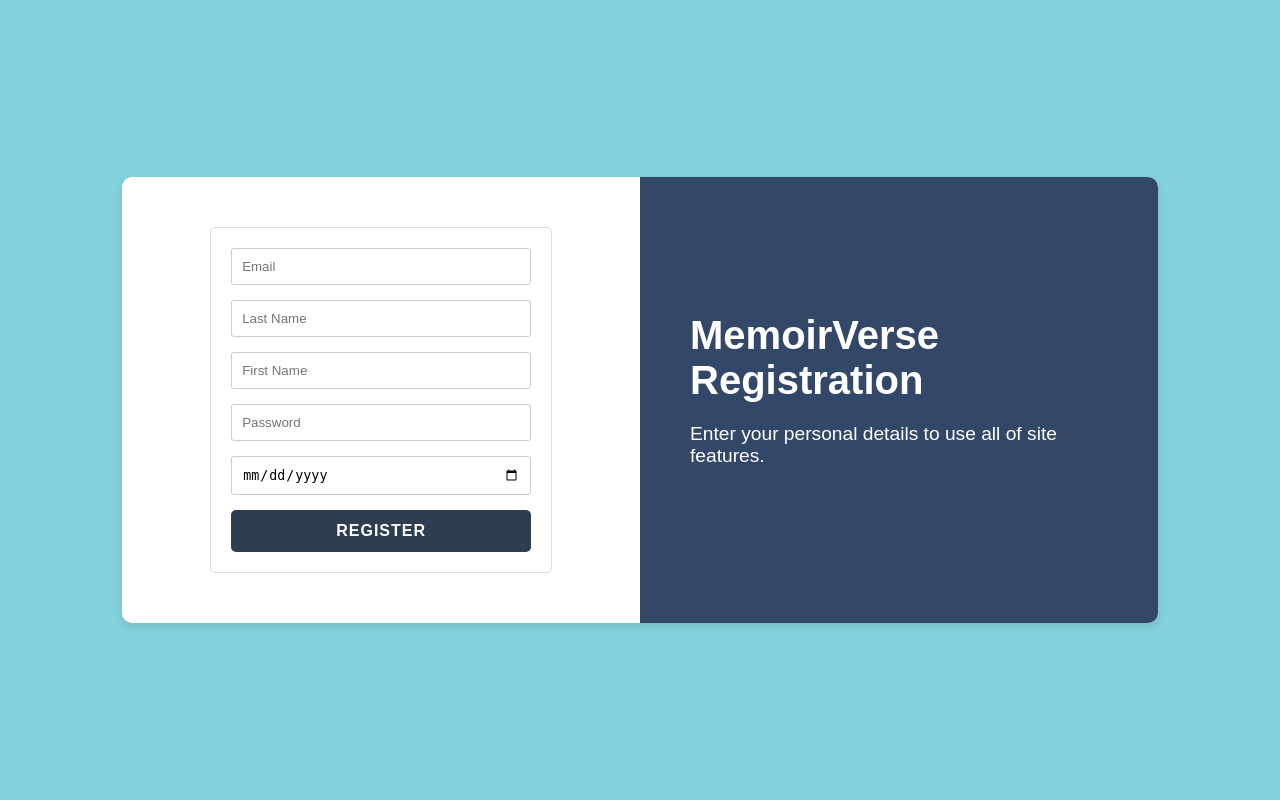
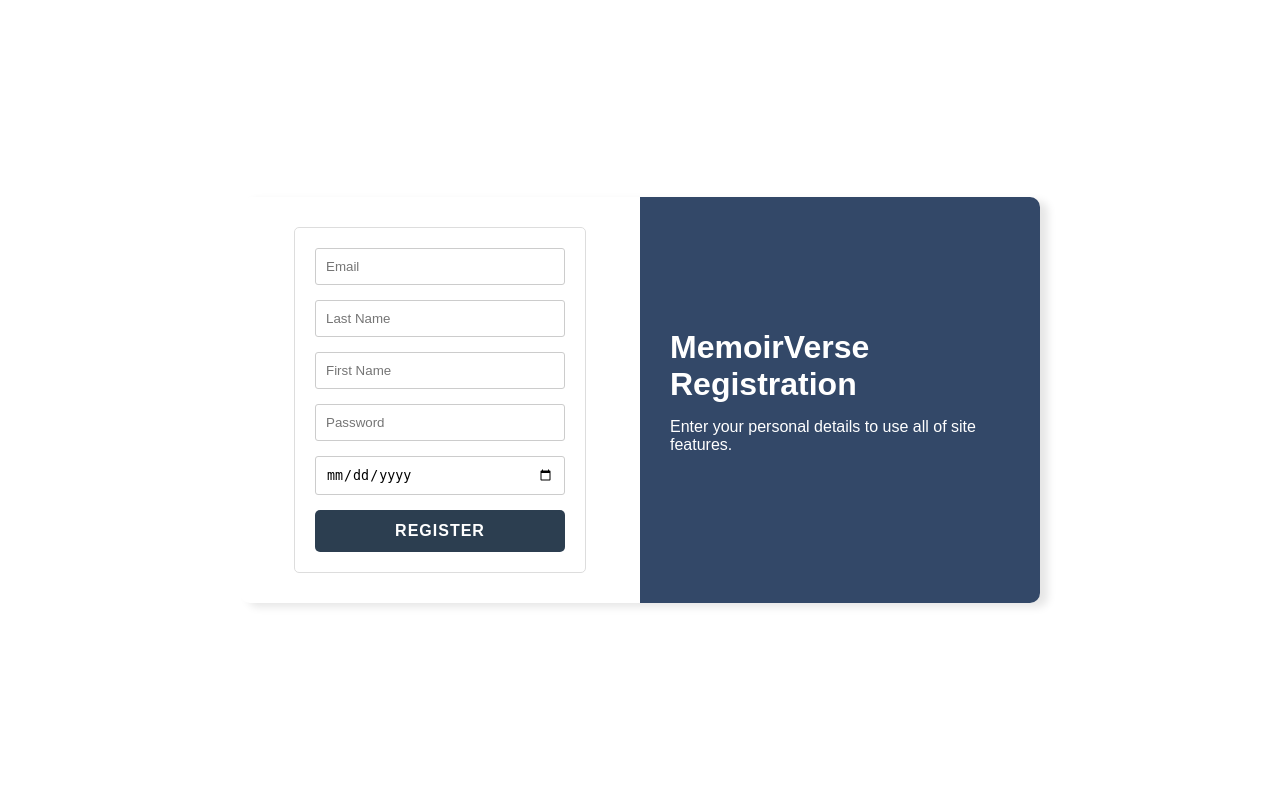
Before and after one commit to PUP-BSIT/project-sixth_sense, a PHP site: page /signup.php in a window 1280 px wide. Run offline with PHP 8.4, Linux system fonts and the light colour scheme.

Commit message:
add slight improvements to the width

```diff
--- a/MemoirVerse.UI/signup.css
+++ b/MemoirVerse.UI/signup.css
@@ -5,21 +5,22 @@
   justify-content: center;
   align-items: center;
   height: 100vh;
-  background-color: #83d1db;
+  background-color: #ffffff;
 }
 
 .container {
   display: flex;
   background-color: #ffffff;
-  box-shadow: 0 4px 8px rgba(0, 0, 0, 0.1);
+  box-shadow: 8px 4px 8px rgba(0, 0, 0, 0.1);
   border-radius: 10px;
   overflow: hidden;
+  width: 800px; /* Adjusted width */
 }
 
 .welcome-section {
   background-color: #334868;
   color: #ffffff;
-  padding: 50px;
+  padding: 30px; /* Adjusted padding */
   flex: 1;
   display: flex;
   flex-direction: column;
@@ -29,16 +30,16 @@
 
 .welcome-section h1 {
   margin: 0;
-  font-size: 2.5em;
+  font-size: 2em; /* Adjusted font size */
 }
 
 .welcome-section p {
-  font-size: 1.2em;
-  margin-top: 20px;
+  font-size: 1em; /* Adjusted font size */
+  margin-top: 15px;
 }
 
 .form-section {
-  padding: 50px;
+  padding: 30px; /* Adjusted padding */
   flex: 1;
   display: flex;
   flex-direction: column;
@@ -50,7 +51,7 @@
   display: flex;
   flex-direction: column;
   gap: 15px;
-  width: 300px;
+  width: 250px; /* Adjusted width */
   margin: 0 auto;
   padding: 20px;
   border: 1px solid #ddd;
```
